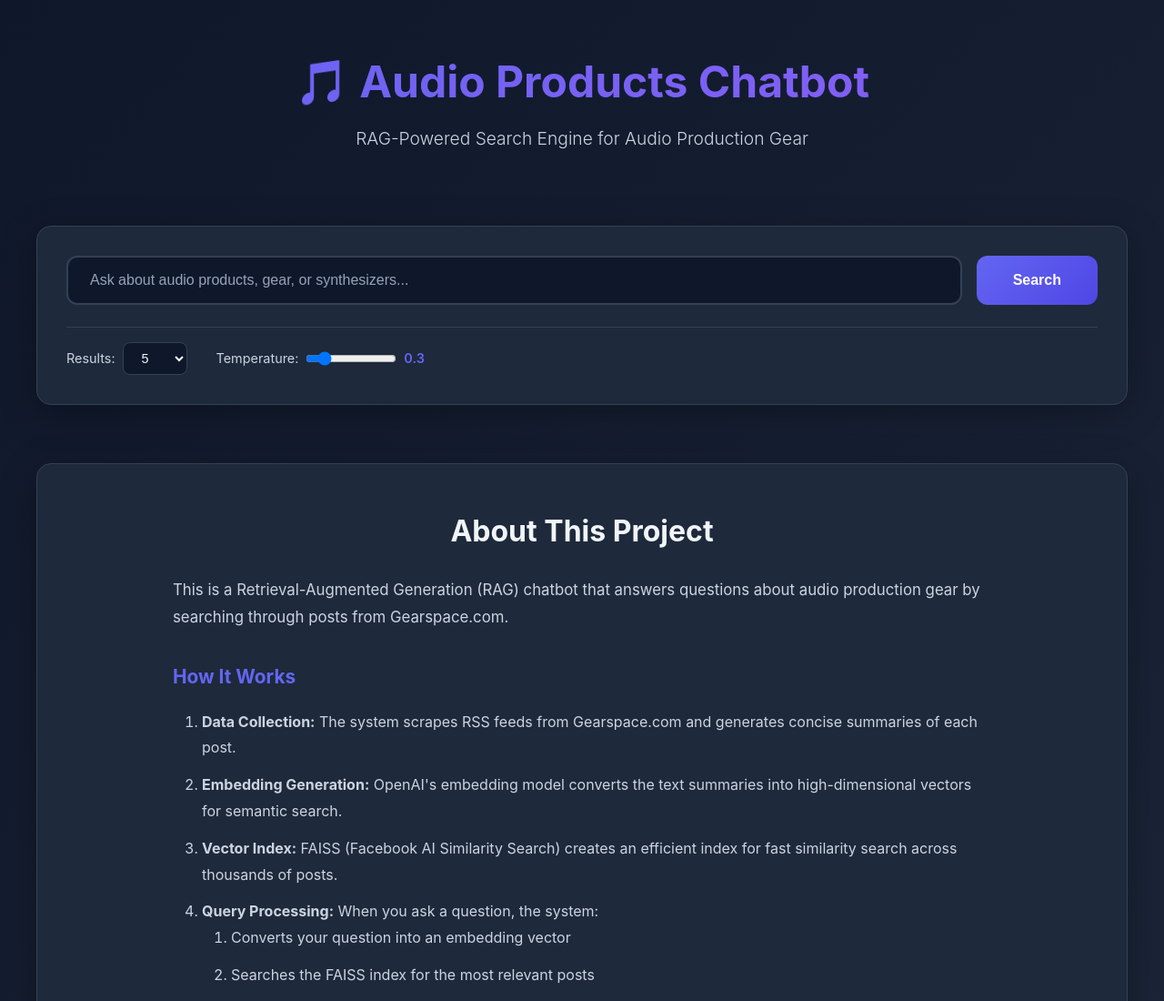
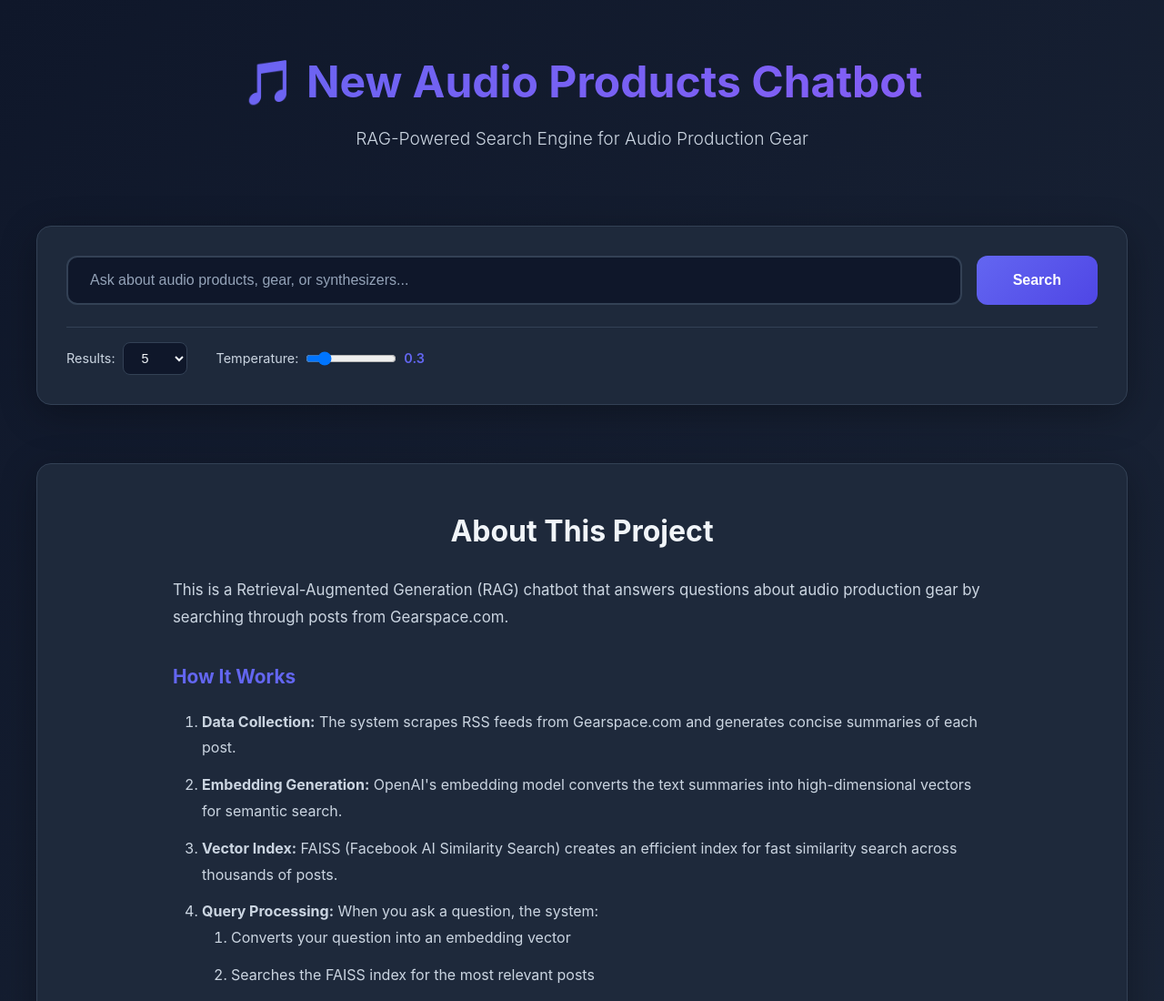
Before and after one commit to peterjandre/new-audio-product-chatbot, a website with bundled scripts: page frontend/public/index.html in a window 1280 px wide. Shown: the top 1100 px of the page at 91% size. Built offline with nearby package versions, Linux system fonts and the light colour scheme.

Commit message:
small change to trigger redeployment

```diff
--- a/frontend/public/index.html
+++ b/frontend/public/index.html
@@ -9,7 +9,7 @@
 <body>
     <div class="container">
         <header>
-            <h1>🎵 Audio Products Chatbot</h1>
+            <h1>🎵 New Audio Products Chatbot</h1>
             <p class="subtitle">RAG-Powered Search Engine for Audio Production Gear</p>
         </header>
 
```
